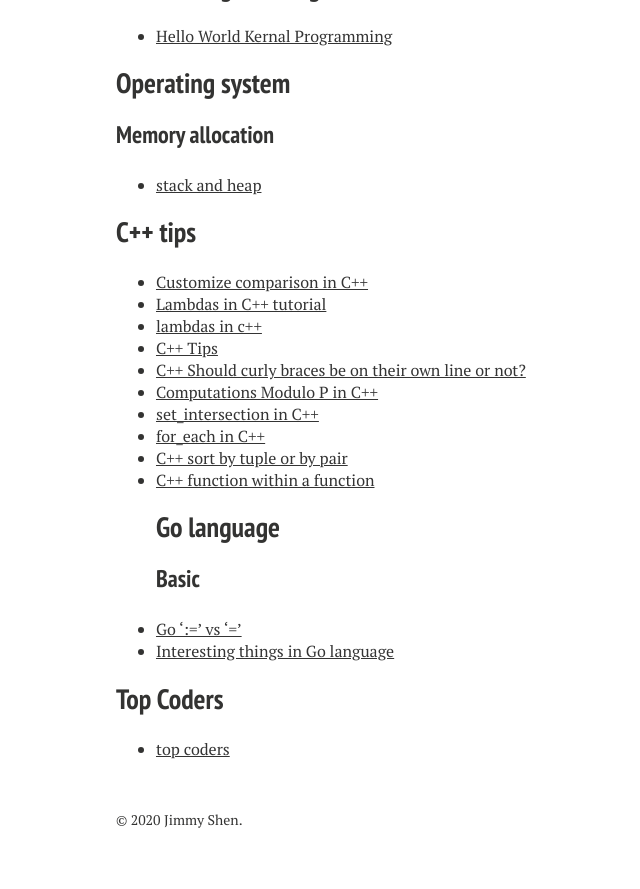
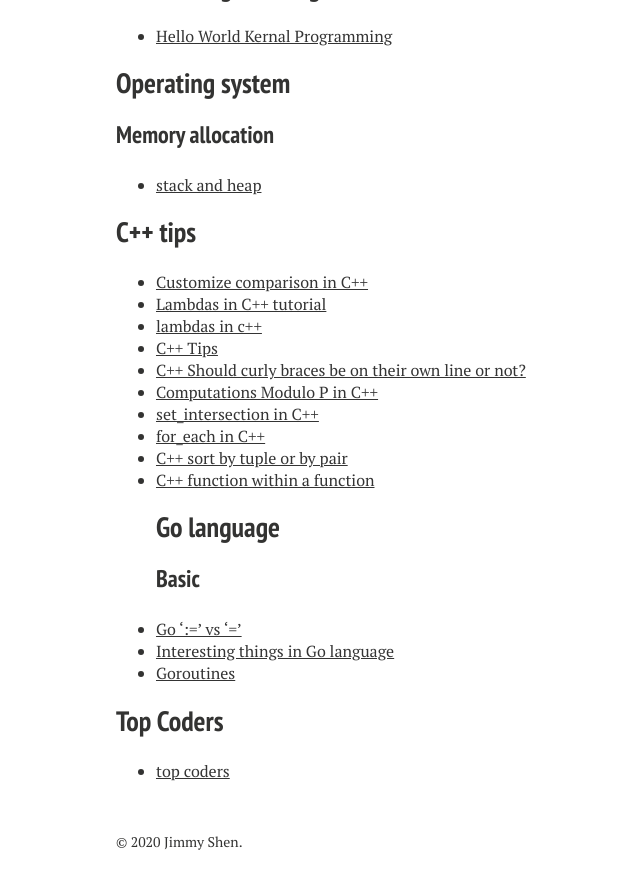
Before and after one commit to xiaokeshen/xiaokeshen.github.io, a Jekyll site: the page built from blog/index.md, in a window 1280 px wide and 900 px high, scrolled down 9727 px. Shown: the top 889 px of the window, without its empty margins (204-844 px from the left). Built offline with Jekyll 4.4.1, drawn with Linux system fonts in a browser that asks for light colours; nearby versions of some CDN libraries.

Commit message:
add two blogs related to Go language

```diff
--- a/blog/index.md
+++ b/blog/index.md
@@ -337,7 +337,7 @@ My 'Serious' coding got started since I became a student as a Computer Science M
 ### Basic
 - [Go ‘:=’ vs ‘=’](https://medium.com/@jim.morris.shen/go-vs-3fb08c915a30?source=friends_link&sk=636211c483650a2aaa970910f233b0c9)
 - [Interesting things in Go language](https://medium.com/@jim.morris.shen/interesting-things-in-go-language-a9d47895425a?source=friends_link&sk=abc1d47a66b29b9541b9e3b4b41482f3)
-
+- [Goroutines](https://medium.com/@jim.morris.shen/goroutines-in-go-bffd1730fe50?sk=287c59e6f83b988a022b2093b79f800d)
 
 ## Top Coders
 - [top coders](https://medium.com/@jim.morris.shen/top-coders-c4aa2ffd5544?source=friends_link&sk=64ee99ca78b5b93ab464abd2b6cf87cd)
```
